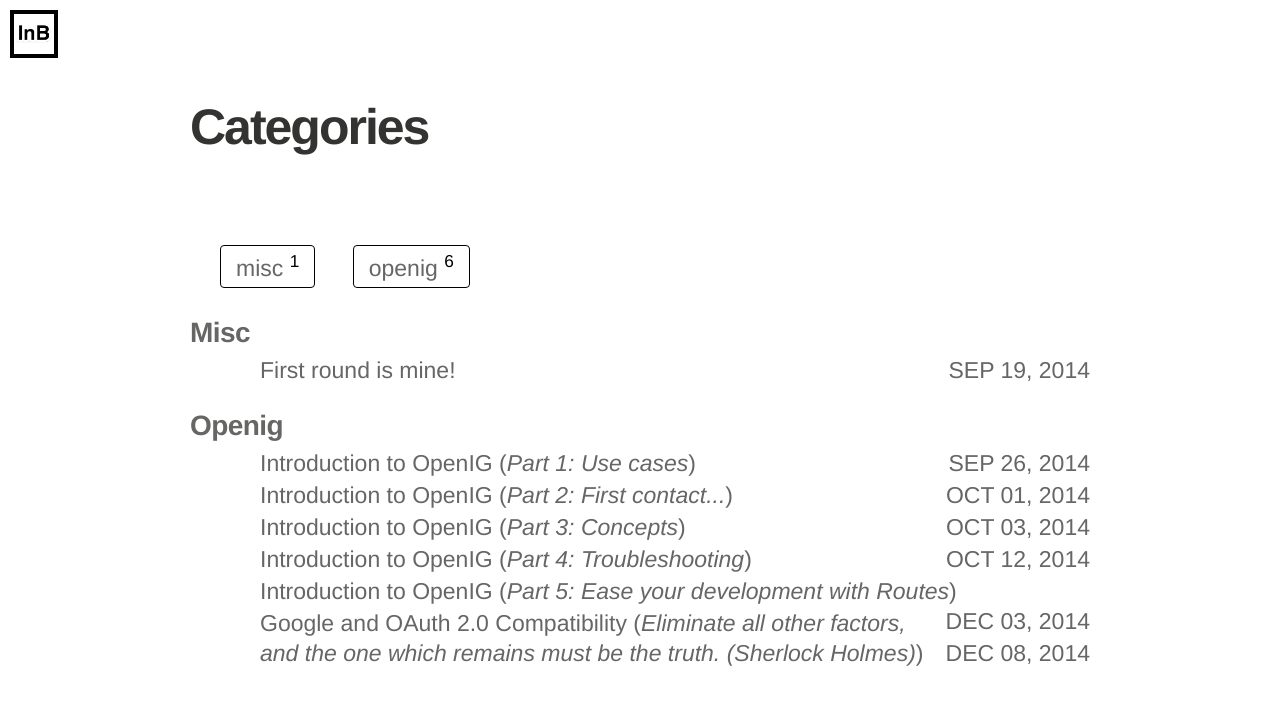
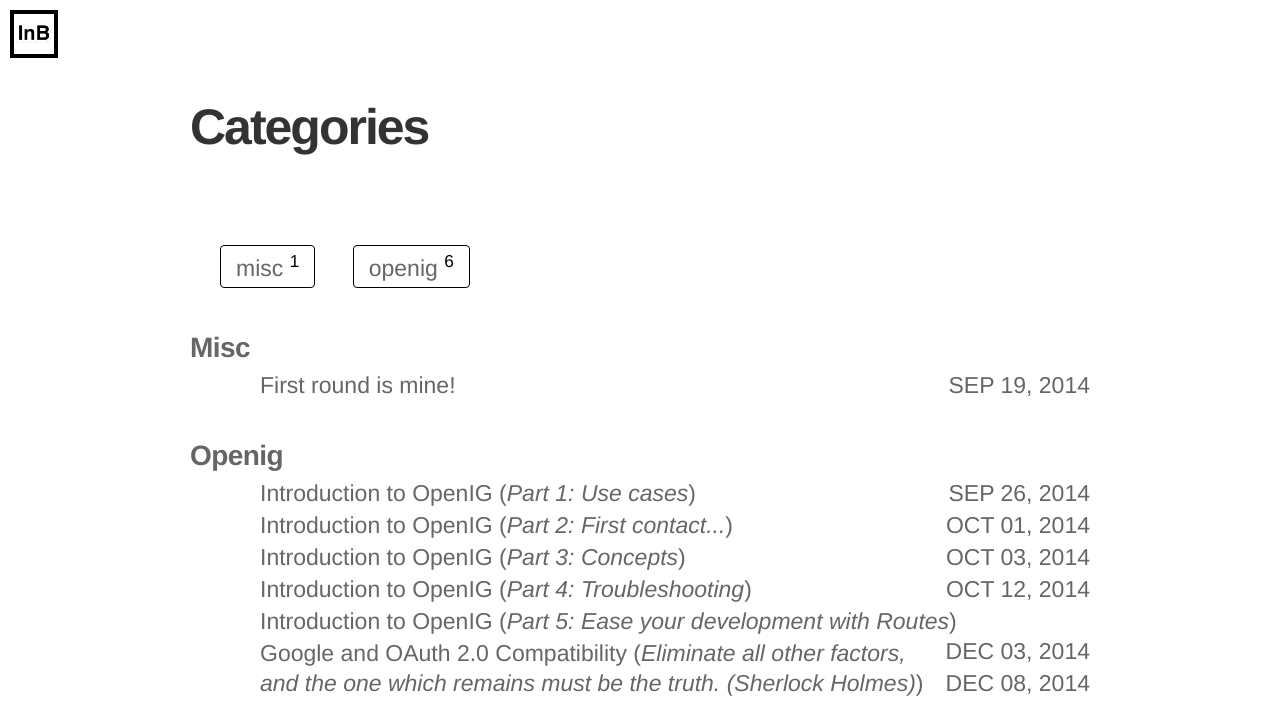
Before and after one commit to sauthieg/sauthieg.github.io, a Jekyll site: the page built from categories.html, in a window 1280 px wide. Shown: the top 708 px of the page. Built offline with Jekyll 4.4.1, drawn with Linux system fonts in a browser that asks for light colours; nearby versions of some CDN libraries; some web fonts are replaced; Markdown is read by kramdown in place of the engine named in the settings; grey boxes are pictures that could not be loaded.

Commit message:
Some minor style

```diff
--- a/css/main.sass
+++ b/css/main.sass
@@ -483,6 +483,7 @@ a
     ul, ol
       //padding: 0 0 30px
       margin: 0
+      padding-bottom: 15px
       li
         padding: 0
         font-weight: 300
```
